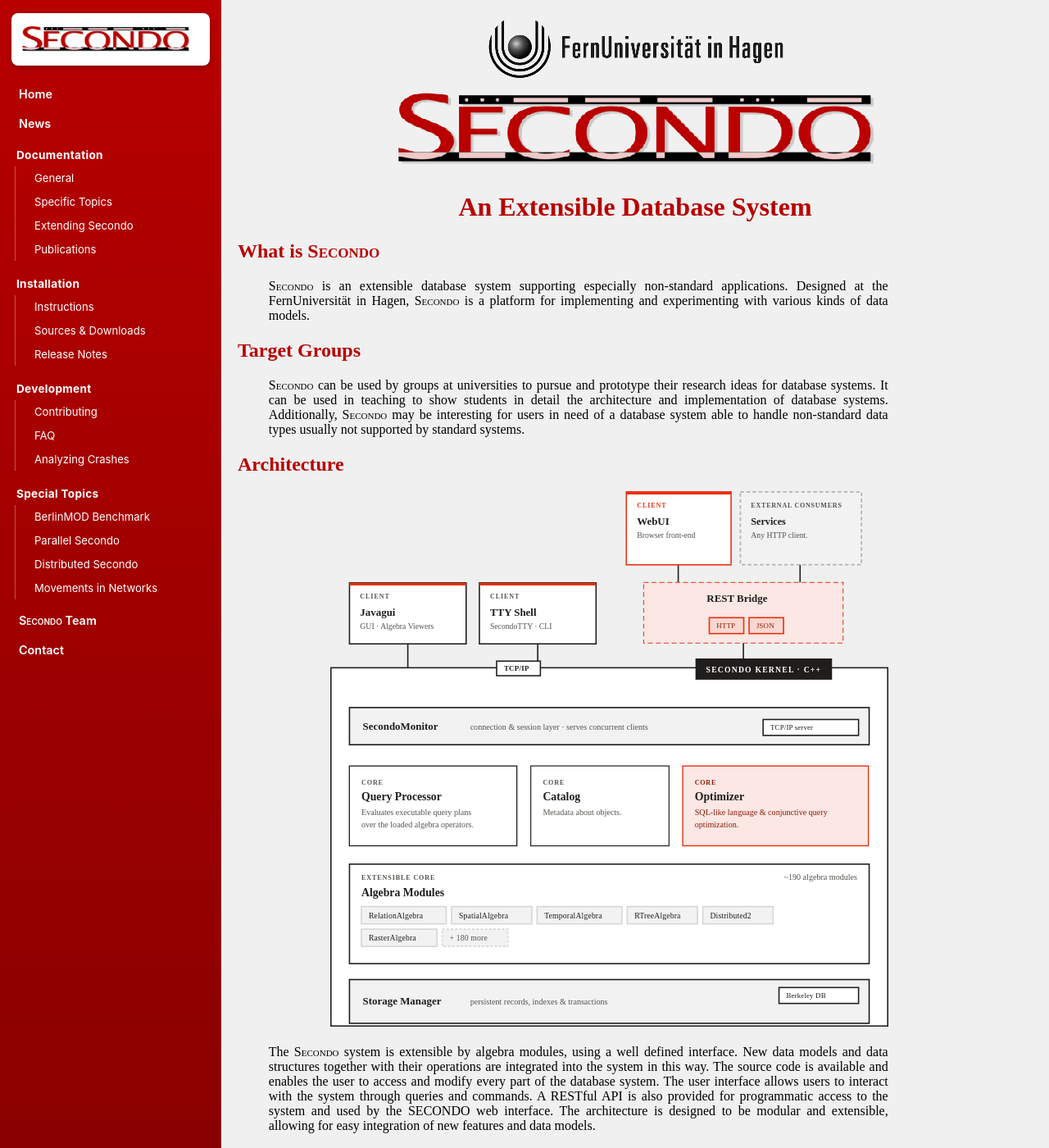
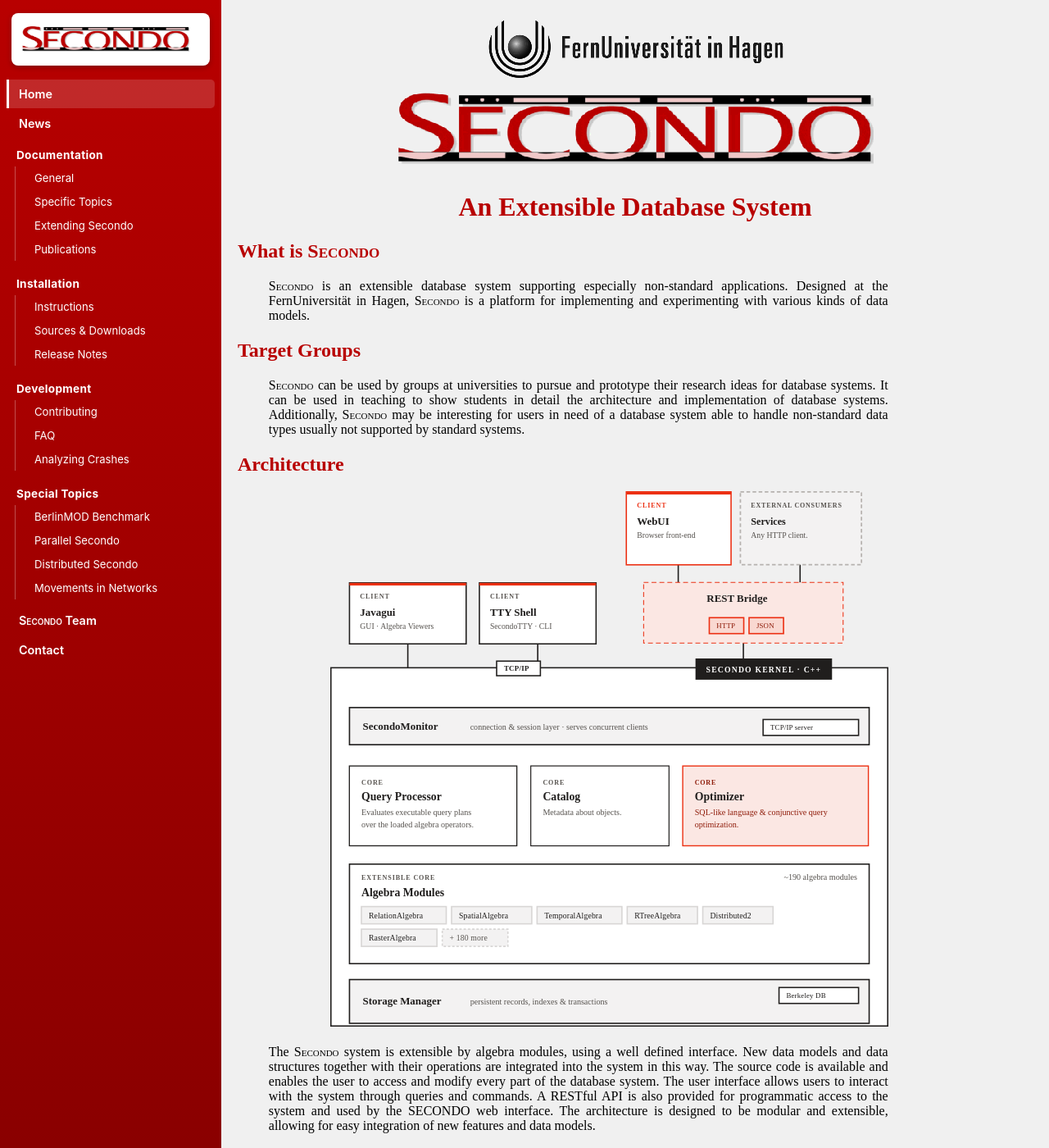
Before and after one commit to secondo-database/secondo-database.github.io, a Jekyll site: the page built from index.html, in a window 1280 px wide and 1400 px high. Shown: the whole window at 82% size. Built offline with Jekyll 4.4.1, drawn with Linux system fonts in a browser that asks for light colours.

Commit message:
Fixed navigation

```diff
--- a/_includes/nav.html
+++ b/_includes/nav.html
@@ -5,44 +5,44 @@
 
 <nav class="navi">
   <ul>
-    <li><a class="navi" href="/">Home</a></li>
-    <li><a class="navi" href="/content_news.html">News</a></li>
+    <li><a class="navi{% if page.url == '/' %} active{% endif %}" href="/">Home</a></li>
+    <li><a class="navi{% if page.url == '/content_news.html' %} active{% endif %}" href="/content_news.html">News</a></li>
     <li>
       <span class="navi-label">Documentation</span>
       <ul>
-        <li><a class="navi" href="/content_docu.html">General</a></li>
-        <li><a class="navi" href="/content_docu_specific.html">Specific Topics</a></li>
-        <li><a class="navi" href="/content_docu_extend.html">Extending Secondo</a></li>
-        <li><a class="navi" href="/content_papers.html">Publications</a></li>
+        <li><a class="navi{% if page.url == '/content_docu.html' %} active{% endif %}" href="/content_docu.html">General</a></li>
+        <li><a class="navi{% if page.url == '/content_docu_specific.html' %} active{% endif %}" href="/content_docu_specific.html">Specific Topics</a></li>
+        <li><a class="navi{% if page.url == '/content_docu_extend.html' %} active{% endif %}" href="/content_docu_extend.html">Extending Secondo</a></li>
+        <li><a class="navi{% if page.url == '/content_papers.html' %} active{% endif %}" href="/content_papers.html">Publications</a></li>
       </ul>
     </li>
     <li>
       <span class="navi-label">Installation</span>
       <ul>
-        <li><a class="navi" href="/content_install.html">Instructions</a></li>
-        <li><a class="navi" href="/content_sources.html">Sources &amp; Downloads</a></li>
-        <li><a class="navi" href="/content_releasenotes.html">Release Notes</a></li>
+        <li><a class="navi{% if page.url == '/content_install.html' %} active{% endif %}" href="/content_install.html">Instructions</a></li>
+        <li><a class="navi{% if page.url == '/content_sources.html' %} active{% endif %}" href="/content_sources.html">Sources &amp; Downloads</a></li>
+        <li><a class="navi{% if page.url == '/content_releasenotes.html' %} active{% endif %}" href="/content_releasenotes.html">Release Notes</a></li>
       </ul>
     </li>
     <li>
       <span class="navi-label">Development</span>
       <ul>
-        <li><a class="navi" href="/content_contributing.html">Contributing</a></li>
-        <li><a class="navi" href="/content_faq.html">FAQ</a></li>
-        <li><a class="navi" href="/content_debugging.html">Analyzing Crashes</a></li>
+        <li><a class="navi{% if page.url == '/content_contributing.html' %} active{% endif %}" href="/content_contributing.html">Contributing</a></li>
+        <li><a class="navi{% if page.url == '/content_faq.html' %} active{% endif %}" href="/content_faq.html">FAQ</a></li>
+        <li><a class="navi{% if page.url == '/content_debugging.html' %} active{% endif %}" href="/content_debugging.html">Analyzing Crashes</a></li>
       </ul>
     </li>
     <li>
       <span class="navi-label">Special Topics</span>
       <ul>
-        <li><a class="navi" href="/BerlinMOD/BerlinMOD.html">BerlinMOD Benchmark</a></li>
-        <li><a class="navi" href="/ParallelSecondo/index.html">Parallel Secondo</a></li>
-        <li><a class="navi" href="/DSecondo/DSECONDO-Website/index.html">Distributed Secondo</a></li>
-        <li><a class="navi" href="/content_network.html">Movements in Networks</a></li>
+        <li><a class="navi{% if page.url == '/BerlinMOD/BerlinMOD.html' %} active{% endif %}" href="/BerlinMOD/BerlinMOD.html">BerlinMOD Benchmark</a></li>
+        <li><a class="navi{% if page.url == '/ParallelSecondo/' %} active{% endif %}" href="/ParallelSecondo/index.html">Parallel Secondo</a></li>
+        <li><a class="navi{% if page.url == '/DSecondo/DSECONDO-Website/' %} active{% endif %}" href="/DSecondo/DSECONDO-Website/index.html">Distributed Secondo</a></li>
+        <li><a class="navi{% if page.url == '/content_network.html' %} active{% endif %}" href="/content_network.html">Movements in Networks</a></li>
       </ul>
     </li>
-    <li><a class="navi" href="/content_team.html"><span class="secondo">Secondo</span> Team</a></li>
-    <li><a class="navi" href="/content_contact.html">Contact</a></li>
+    <li><a class="navi{% if page.url == '/content_team.html' %} active{% endif %}" href="/content_team.html"><span class="secondo">Secondo</span> Team</a></li>
+    <li><a class="navi{% if page.url == '/content_contact.html' %} active{% endif %}" href="/content_contact.html">Contact</a></li>
   </ul>
 </nav>
 </aside>
--- a/secondo.css
+++ b/secondo.css
@@ -208,7 +208,8 @@ a:hover,a:focus{ color:rgb(120,0,0);
 
 
 nav.navi a.navi:hover,
-nav.navi a.navi:focus{
+nav.navi a.navi:focus,
+nav.navi a.navi.active{
    background-color:rgba(255,255,255,0.16);
    border-left-color:white;
    color:white;
@@ -216,7 +217,8 @@ nav.navi a.navi:focus{
 }
 
 nav.navi > ul > li > ul a.navi:hover,
-nav.navi > ul > li > ul a.navi:focus{
+nav.navi > ul > li > ul a.navi:focus,
+nav.navi > ul > li > ul a.navi.active{
    color:white;
 }
 
```
